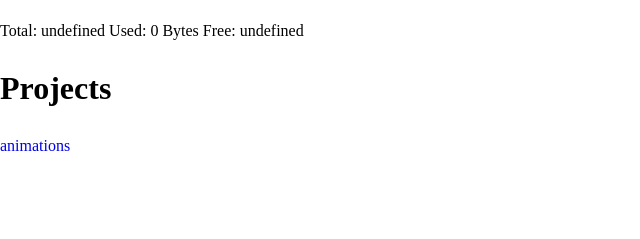
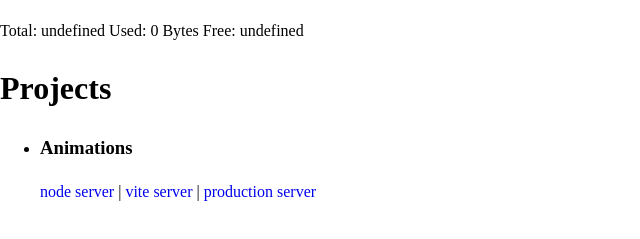
Before and after one commit to lostfiddler/dashboard, a plain HTML site: page frontEnd/index.html in a window 1280 px wide. Shown: the part 287-526 px from the top of the page, without its empty margins (0-640 px from the left). Drawn offline with Linux system fonts and the light colour scheme; no server answers.

Commit message:
update projects links

```diff
--- a/frontEnd/index.html
+++ b/frontEnd/index.html
@@ -19,7 +19,16 @@
         </div>
         <div>
             <h1>Projects</h1>
-            <a href="http://pi-ian.attlocal.net:7000">animations</a>
+            <ul>
+                <li>
+                    <h3>Animations</h3>
+                    <a href="http://pi-ian.attlocal.net:7000">node server</a>
+                    <span>|</span>
+                    <a href="http://pi-ian.attlocal.net:5173">vite server</a>
+                    <span>|</span>
+                    <a href="http://animations.ianparkinson.studio">production server</a>
+                </li>
+            </ul>
         </div>
 
         <script src=js/main.js type=module></script>
```
